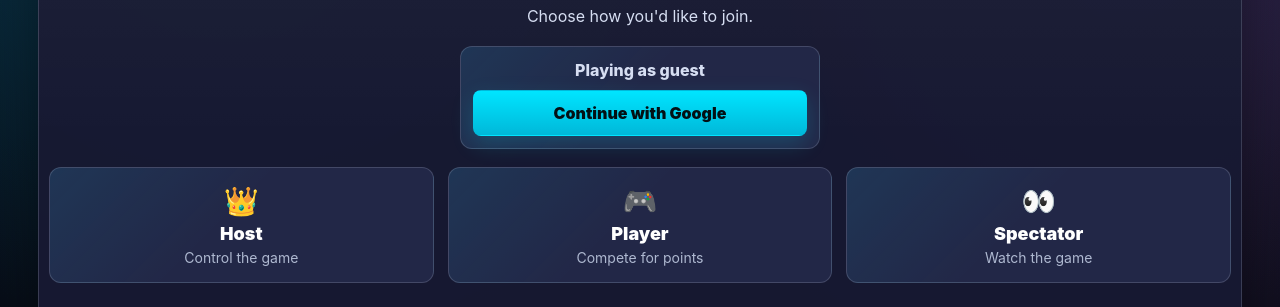
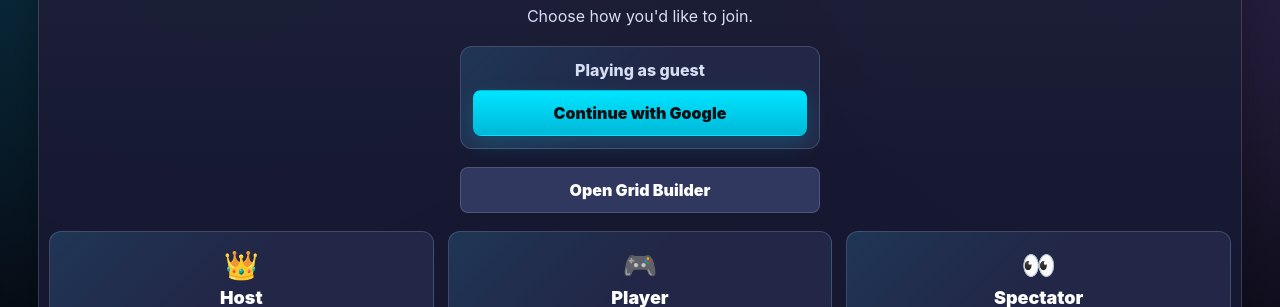
Before and after one commit to Mahoukan/JD, a website: page public/index.html in a window 1280 px wide. Shown: the part 133-440 px from the top of the page. Drawn offline with nearby package versions, Linux system fonts and the light colour scheme; no server answers.

Commit message:
Moved the builder link to the main role screen.

```diff
--- a/public/index.html
+++ b/public/index.html
@@ -26,6 +26,10 @@
           <button id="logout-btn" class="secondary-button hidden"
             type="button">Log Out</button>
         </div>
+
+        <a id="grid-builder-link" class="secondary-button grid-builder-link"
+          href="https://mahoukan.github.io/builder/builder.html"
+          target="_blank" rel="noopener noreferrer">Open Grid Builder</a>
 
         <div id="lobby-panel" class="lobby-panel hidden">
           <button id="create-lobby-btn" class="primary-button"
@@ -140,9 +144,6 @@
 
         <div id="host-controls" class="host-controls hidden">
           <button id="start-game-btn" class="primary-button">Start Game</button>
-          <a id="grid-builder-link" class="secondary-button"
-            href="https://mahoukan.github.io/builder/builder.html"
-            target="_blank" rel="noopener noreferrer">Open Grid Builder</a>
           <button id="import-board-btn" class="secondary-button"
             type="button">Import Grid</button>
           <input id="import-board-input" class="hidden" type="file"
--- a/public/style.css
+++ b/public/style.css
@@ -505,6 +505,11 @@ a.secondary-button {
   text-decoration: none;
 }
 
+.grid-builder-link {
+  width: min(360px, 100%);
+  margin: 0 auto 18px;
+}
+
 .primary-button {
   background: linear-gradient(180deg, var(--accent), var(--accent-strong));
   color: #031014;
```
